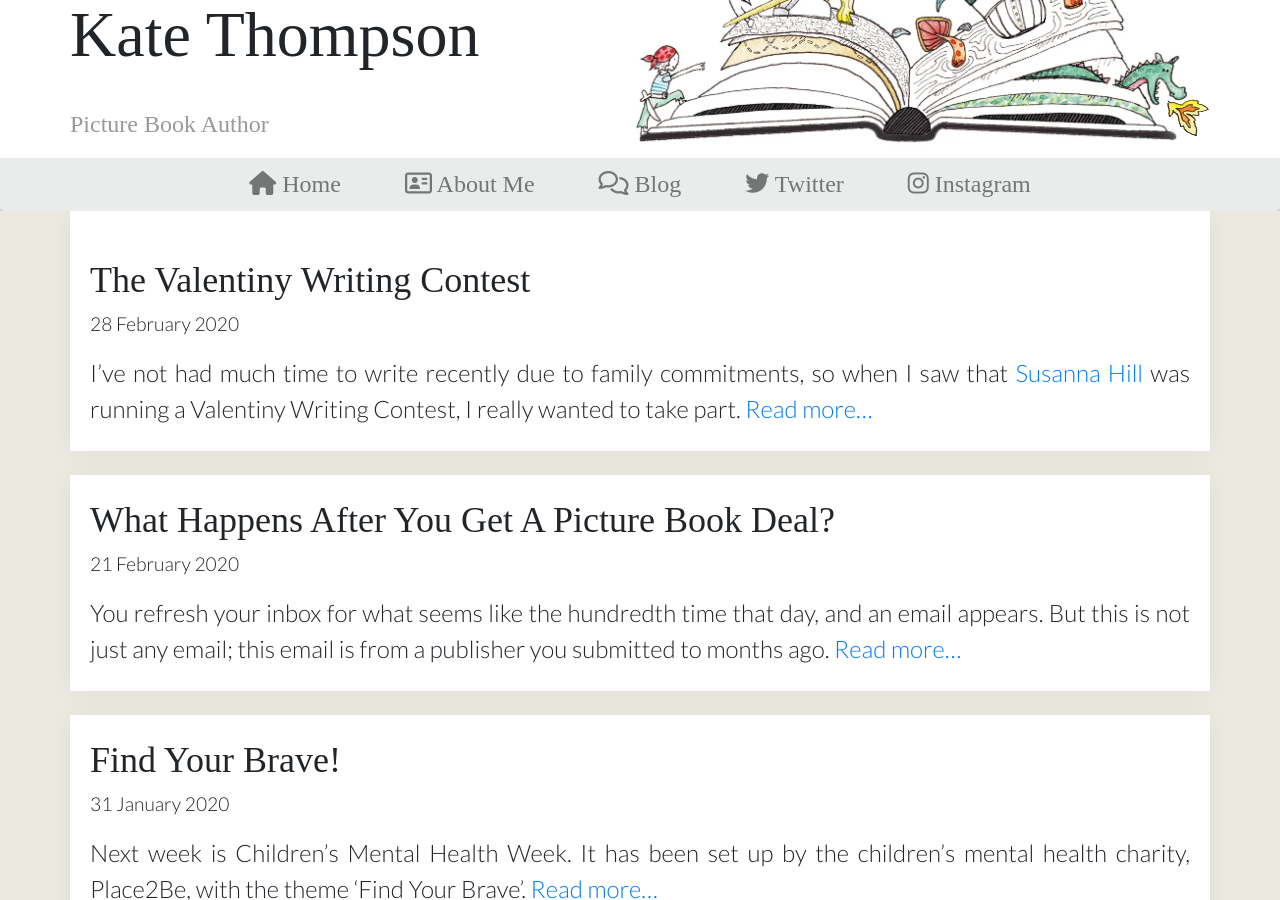
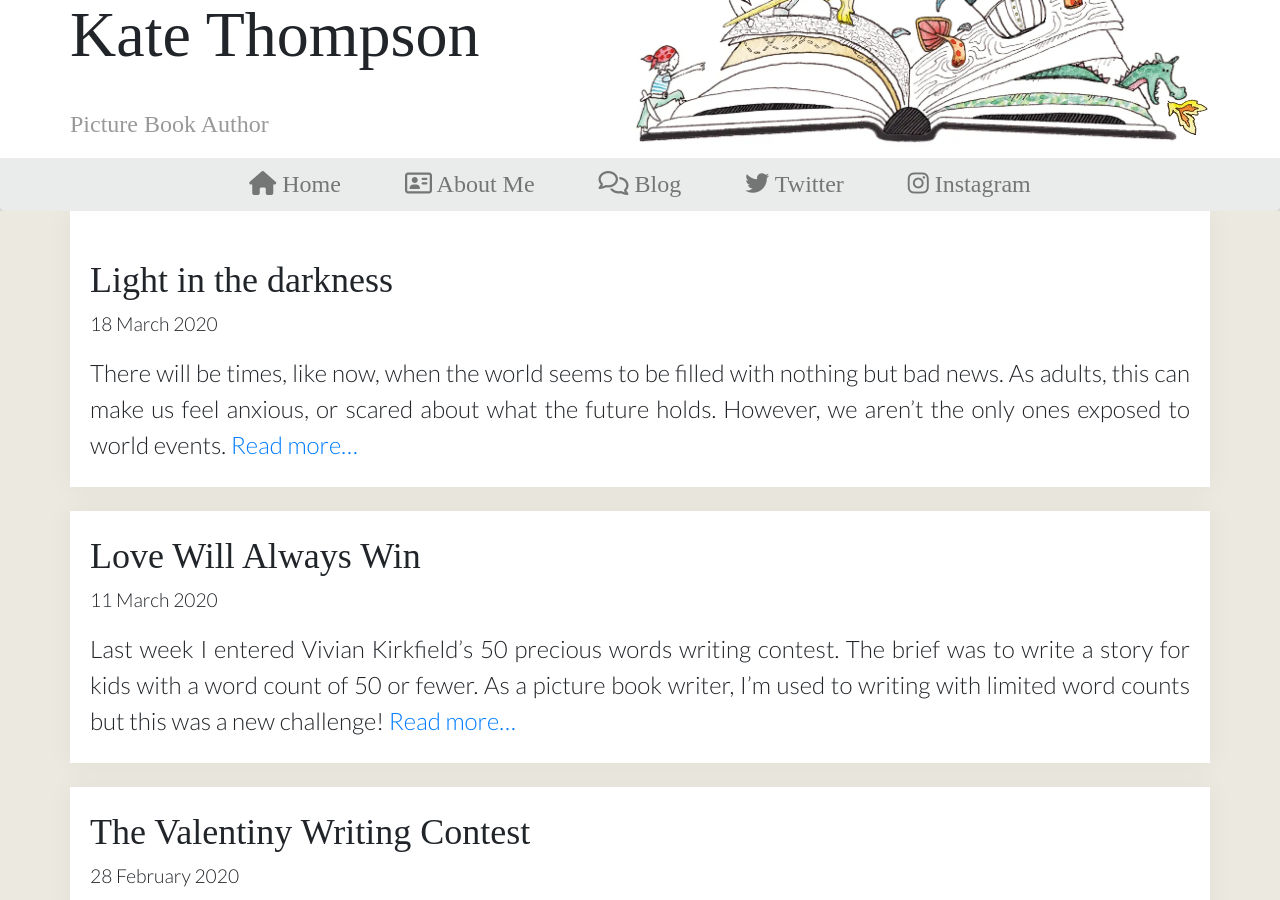
Before and after one commit to KateThompsonWrites/KateThompsonWrites.github.io, a Jekyll site: the page built from blog.html, in a window 1280 px wide and 900 px high, scrolled down 202 px. Built offline with Jekyll 4.4.1, drawn with Linux system fonts in a browser that asks for light colours; nearby versions of some CDN libraries; some web fonts are replaced.

Commit message:
book post

```diff
--- a/_layouts/default.html
+++ b/_layouts/default.html
@@ -124,7 +124,7 @@
       </nav>
     </header>
 
-    <section class="main-content">
+    <section class="main-content" id="contentWrapper">
       {{ content }}
     </section>
 
--- /dev/null
+++ b/_posts/2020-03-11-love-will-always-win.md
@@ -0,0 +1,23 @@
+---
+layout: wrapped
+title: 'Love Will Always Win'
+---
+
+Last week I entered Vivian Kirkfield’s 50 precious words writing contest. The brief was to write a story for kids with a word count of 50 or fewer. As a picture book writer, I'm used to writing with limited word counts but this was a new challenge!
+
+Below is my entry, [‘Love Will Always Win’](https://viviankirkfield.com/2020/02/29/50preciouswords-2020-contest-is-officially-open/#comment-147433).
+
+
+{:.ml-4.pl-4.border-left}
+*As Freya watched the news unfolding*
+*on her TV screen,*
+*her tummy twisted, tears sprang out,*
+*“Why’s everyone so mean?!”*
+
+{:.ml-4.pl-4.border-left}
+*“Look again,” said Dad,*
+*“At all the helpers rushing in!*
+*Though bad things sometimes happen&hellip;*
+
+{:.ml-4.pl-4.border-left}
+*&hellip;know that love will always win.”*
--- /dev/null
+++ b/_posts/2020-03-18-light-in-the-darkness.html
@@ -0,0 +1,77 @@
+---
+layout: wrapped
+title: 'Light in the darkness'
+---
+
+<p>There will be times, like now, when the world seems to be filled with nothing but bad news. As adults, this can make us feel anxious, or scared about what the future holds. However, we aren’t the only ones exposed to world events.</p>
+
+<img class="float-left col-6 pl-0" src="/assets/images/posts/2020-03-18/hill-and-lightbeam.jpg" alt="Hill and Lightbeam drawing" />
+<p>Children are watching and listening. Even if we are lucky enough not to be directly affected, and try to shield them from the news reports, children will overhear adult conversations, or gossip in the playground, or simply be aware that something is ‘not right’.</p>
+
+<p>Whilst we want to protect children, it is vital that we don’t simply pretend that bad things aren’t happening. This will likely make them worry more. Instead, we need to take the time to have age-appropriate conversations with them. These conversations give us the chance to learn what they have heard, to correct any exaggerations or inaccuracies, to encourage them to talk about any concerns or worries, and to answer any questions they may have. By making yourself available, you can ensure that the information they receive is accurate and delivered in a reassuring and age-appropriate way. It also gives you the chance to stop any fears or worries escalating.</p>
+
+<p>For young children, picture books can be really helpful in setting up these conversations, or simply providing reassuring and hopeful bedtime reading to quiet any anxiety they may be feeling.</p>
+
+<p>There are numerous picture books that focus on hope, kindness and love, but a few of our favourites include:</p>
+
+<div class="row row-cols-2 row-cols-md-4">
+  {% include blog-book-card.html
+    title="Ruby’s Worry"
+    subtitle="by Tom Percival"
+    href="https://www.bloomsbury.com/uk/rubys-worry-9781408892152/"
+    img="/assets/images/posts/2020-03-18/rubys-worry.jpg" %}
+
+  {% include blog-book-card.html
+    title="Come With Me"
+    subtitle="by Holly M. McGhee, illustrated by Pascal Lemaitre"
+    href="https://www.penguinrandomhouse.com/books/554197/come-with-me-by-holly-m-mcghee-illustrated-by-pascal-lemaitre/"
+    img="/assets/images/posts/2020-03-18/come-with-me.jpg" %}
+
+  {% include blog-book-card.html
+    title="Be Kind"
+    subtitle="by Pat Zietlow Miller, illustrated by Jen Hill"
+    href="https://www.panmacmillan.com/authors/pat-zietlow-miller/be-kind/9781529041903"
+    img="/assets/images/posts/2020-03-18/be-kind.jpg" %}
+
+  {% include blog-book-card.html
+    title="Pass It On"
+    subtitle="by Sophy Henn"
+    href="https://www.penguinrandomhouse.com/books/536141/pass-it-on-by-sophy-henn/"
+    img="/assets/images/posts/2020-03-18/pass-it-on.jpg" %}
+
+  {% include blog-book-card.html
+    title="Most People"
+    subtitle="by Michael Leannah, illustrated by Jennifer E. Morris"
+    href="https://www.tilburyhouse.com/product-page/most-people"
+    img="/assets/images/posts/2020-03-18/most-people.jpg" %}
+</div>
+
+<p>And if you just want a giggleful picture book, here are a few that always make us smile:</p>
+
+<div class="row row-cols-2 row-cols-md-4">
+  {% include blog-book-card.html
+    title="Poo In the Zoo"
+    subtitle="by Steve Smallman, illustrated by Ada Grey"
+    href="http://littletiger.co.uk/poo-in-the-zoo-1?filter_name=poo%20in%20the%20zoo&filter_description=0"
+    img="/assets/images/posts/2020-03-18/poo-in-the-zoo.jpg" %}
+
+  {% include blog-book-card.html
+    title="I Can Only Draw Worms"
+    subtitle="by Will Mabbitt"
+    href="https://www.penguinrandomhouse.com/books/552675/i-can-only-draw-worms-by-will-mabbitt/"
+    img="/assets/images/posts/2020-03-18/i-can-only-draw-worms.jpg" %}
+
+  {% include blog-book-card.html
+    title="You Can’t Take An Elephant On The Bus"
+    subtitle="by Patricia Cleveland-Peck, illustrated by David Tazzyman"
+    href="https://www.bloomsbury.com/uk/you-cant-take-an-elephant-on-the-bus-9781408849828/"
+    img="/assets/images/posts/2020-03-18/you-cant-take-an-elephant-on-the-bus.jpg" %}
+
+  {% include blog-book-card.html
+    title="The Super Happy Magic Forest"
+    subtitle="by Matty Long"
+    href="https://global.oup.com/education/product/9780192742957/?region=uk"
+    img="/assets/images/posts/2020-03-18/super-happy-magic-forest.jpg" %}
+</div>
+
+<p>So, take a moment and share a few happy hopeful picture books. You may even find that you feel better too!</p>
```
Also changed, not shown: _includes/blog-book-card.html (added, +11 -0 lines), assets/images/posts/2020-03-18/be-kind.jpg (added), assets/images/posts/2020-03-18/come-with-me.jpg (added), assets/images/posts/2020-03-18/hill-and-lightbeam.jpg (added), assets/images/posts/2020-03-18/i-can-only-draw-worms.jpg (added), assets/images/posts/2020-03-18/most-people.jpg (added), assets/images/posts/2020-03-18/pass-it-on.jpg (added), assets/images/posts/2020-03-18/poo-in-the-zoo.jpg (added), assets/images/posts/2020-03-18/rubys-worry.jpg (added), assets/images/posts/2020-03-18/super-happy-magic-forest.jpg (added), assets/images/posts/2020-03-18/you-cant-take-an-elephant-on-the-bus.jpg (added).
